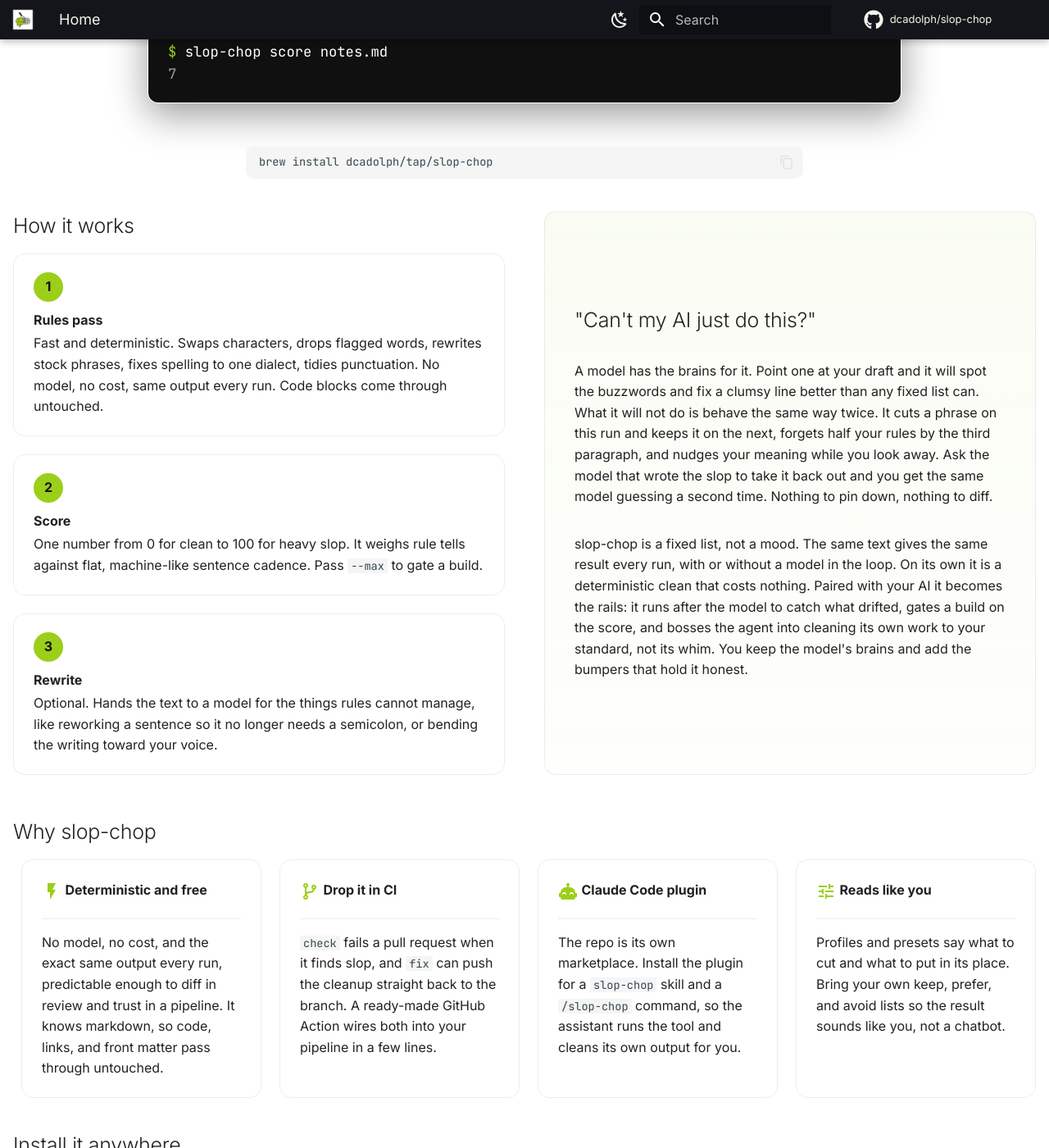
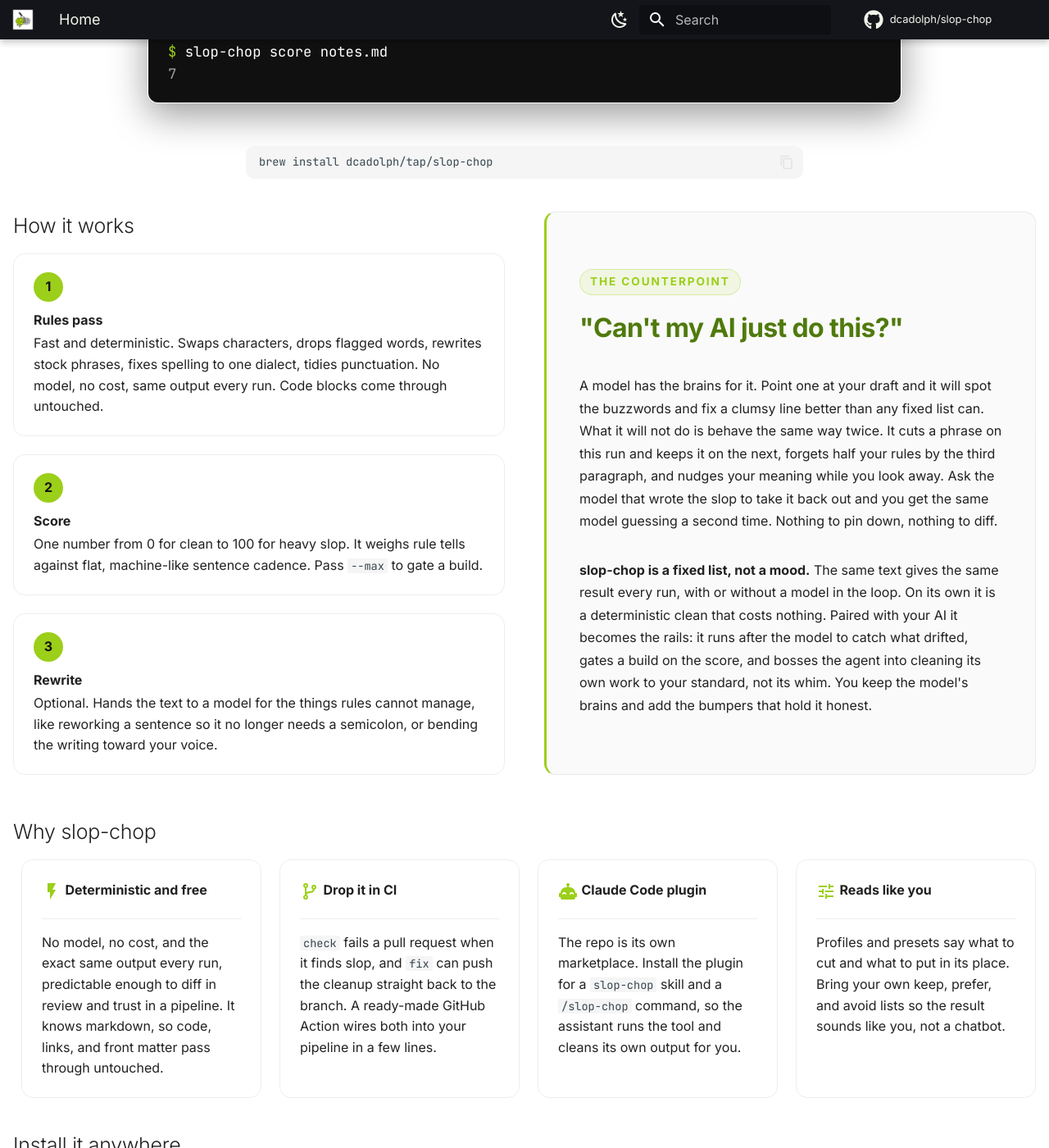
Before and after one commit to dcadolph/slop-chop, an MkDocs documentation site: the page built from docs/README.md, in a window 1280 px wide and 1400 px high, scrolled down 1507 px. Shown: the whole window at 82% size. Built offline with MkDocs 1.6.1 and Material for MkDocs 9.7.7, drawn with Linux system fonts in a browser that asks for light colours; comment, search, counter and statistics services are not loaded.

Commit message:
Restyle the landing counterpoint panel and drop the olive wash (#62)

```diff
--- a/docs/README.md
+++ b/docs/README.md
@@ -174,7 +174,7 @@
 
 A model has the brains for it. Point one at your draft and it will spot the buzzwords and fix a clumsy line better than any fixed list can. What it will not do is behave the same way twice. It cuts a phrase on this run and keeps it on the next, forgets half your rules by the third paragraph, and nudges your meaning while you look away. Ask the model that wrote the slop to take it back out and you get the same model guessing a second time. Nothing to pin down, nothing to diff.
 
-slop-chop is a fixed list, not a mood. The same text gives the same result every run, with or without a model in the loop. On its own it is a deterministic clean that costs nothing. Paired with your AI it becomes the rails: it runs after the model to catch what drifted, gates a build on the score, and bosses the agent into cleaning its own work to your standard, not its whim. You keep the model's brains and add the bumpers that hold it honest.
+**slop-chop is a fixed list, not a mood.** The same text gives the same result every run, with or without a model in the loop. On its own it is a deterministic clean that costs nothing. Paired with your AI it becomes the rails: it runs after the model to catch what drifted, gates a build on the score, and bosses the agent into cleaning its own work to your standard, not its whim. You keep the model's brains and add the bumpers that hold it honest.
 
 </div>
 </div>
--- a/docs/stylesheets/extra.css
+++ b/docs/stylesheets/extra.css
@@ -279,17 +279,59 @@
   margin-top: 0;
 }
 
-/* The counterpoint reads as one featured answer: a bordered panel that fills the height of
-   the steps beside it and centers its text, so the shorter column never trails off into a
-   gap. A faint lime wash sets it apart from the how-it-works cards. */
+/* The counterpoint reads as one featured answer: a raised panel that fills the height of the
+   steps beside it and centers its text, so the shorter column never trails off into a gap. A
+   solid lime edge and a bright heading set it apart from the how-it-works cards. A translucent
+   lime fill was tried and dropped, since low-alpha lime over the charcoal desaturates into a
+   muddy olive where a solid edge reads as deliberate. */
 .sc-compare > .sc-compare-col:last-child {
   display: flex;
   flex-direction: column;
   justify-content: center;
-  padding: 1.6rem 1.8rem;
+  padding: 1.9rem 2rem;
   border: 1px solid var(--md-default-fg-color--lightest);
+  border-left: 3px solid var(--sc-lime);
   border-radius: 0.7rem;
-  background: linear-gradient(180deg, rgba(155, 207, 26, 0.05), rgba(155, 207, 26, 0.01));
+  background: rgba(0, 0, 0, 0.02);
+}
+
+[data-md-color-scheme="slate"] .sc-compare > .sc-compare-col:last-child {
+  background: rgba(255, 255, 255, 0.025);
+}
+
+/* A small kicker labels the panel as the deliberate rebuttal it is, without spending a line of
+   copy on it. */
+.sc-compare > .sc-compare-col:last-child::before {
+  content: "The counterpoint";
+  align-self: flex-start;
+  margin-bottom: 0.9rem;
+  padding: 0.2rem 0.6rem;
+  border: 1px solid rgba(155, 207, 26, 0.3);
+  border-radius: 999px;
+  background: rgba(155, 207, 26, 0.1);
+  color: var(--sc-lime);
+  font-size: 0.68rem;
+  font-weight: 700;
+  letter-spacing: 0.14em;
+  text-transform: uppercase;
+}
+
+/* The heading is the hook, so it takes the brand lime and a heavier, tighter setting instead
+   of the muted default. Light theme uses the darker lime that stays legible on white. */
+.sc-compare > .sc-compare-col:last-child > h2 {
+  margin-bottom: 0.9rem;
+  color: #4f7a0c;
+  font-size: 1.6rem;
+  font-weight: 800;
+  letter-spacing: -0.02em;
+}
+
+[data-md-color-scheme="slate"] .sc-compare > .sc-compare-col:last-child > h2 {
+  color: var(--sc-lime-bright);
+}
+
+.sc-compare > .sc-compare-col:last-child > p {
+  line-height: 1.72;
 }
 
 .sc-compare > .sc-compare-col:last-child :last-child {
```
